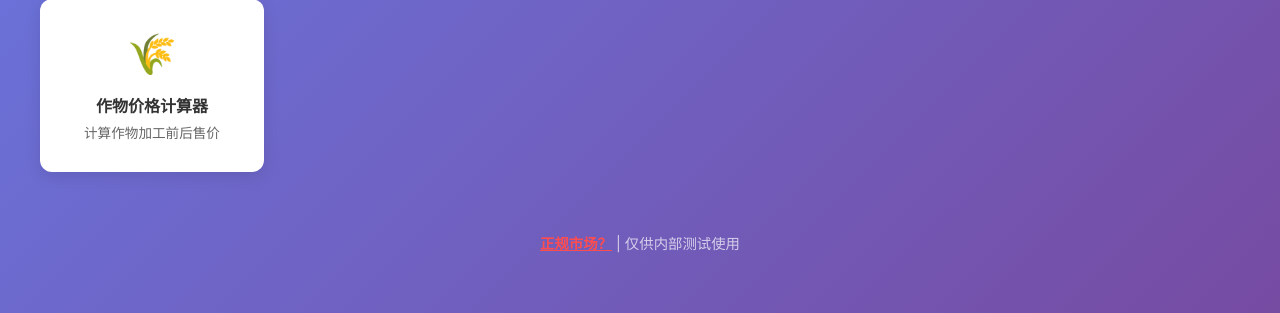
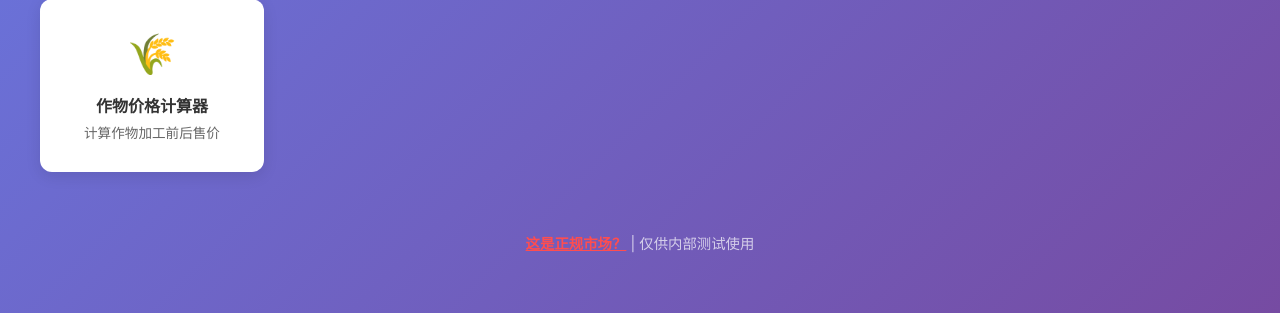
Before and after one commit to liximing1-ola/qa-slpWebTool, a Flask app: page /web2026/ in a window 1280 px wide. Shown: the part 560-873 px from the top of the page. Run offline with Flask 3, Linux system fonts and the light colour scheme.

Commit message:
update: 页脚链接文案改为“这是正规市场？”
- 页脚 csrc 超链接文案由“正规市场？”调整为“这是正规市场？”

```diff
--- a/webTool/templates/index.html
+++ b/webTool/templates/index.html
@@ -184,7 +184,7 @@
         </div>
 
         <div class="footer">
-            <p><a href="https://www.csrc.gov.cn/" target="_blank" rel="noopener noreferrer">正规市场？</a> | 仅供内部测试使用</p>
+            <p><a href="https://www.csrc.gov.cn/" target="_blank" rel="noopener noreferrer">这是正规市场？</a> | 仅供内部测试使用</p>
         </div>
     </div>
 </body>
```
